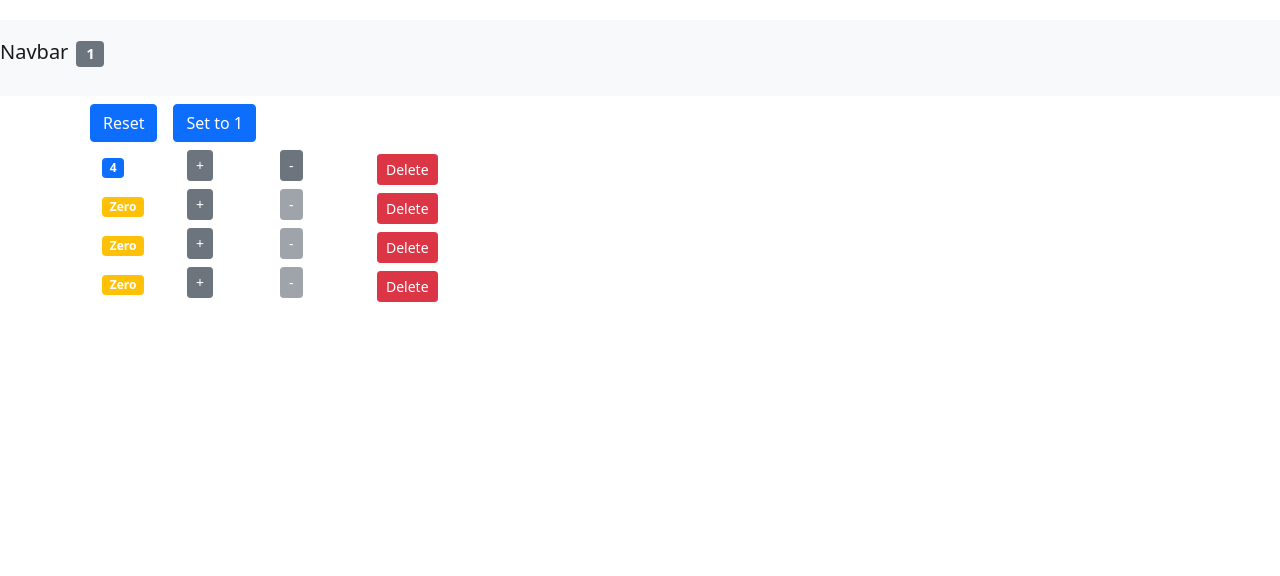
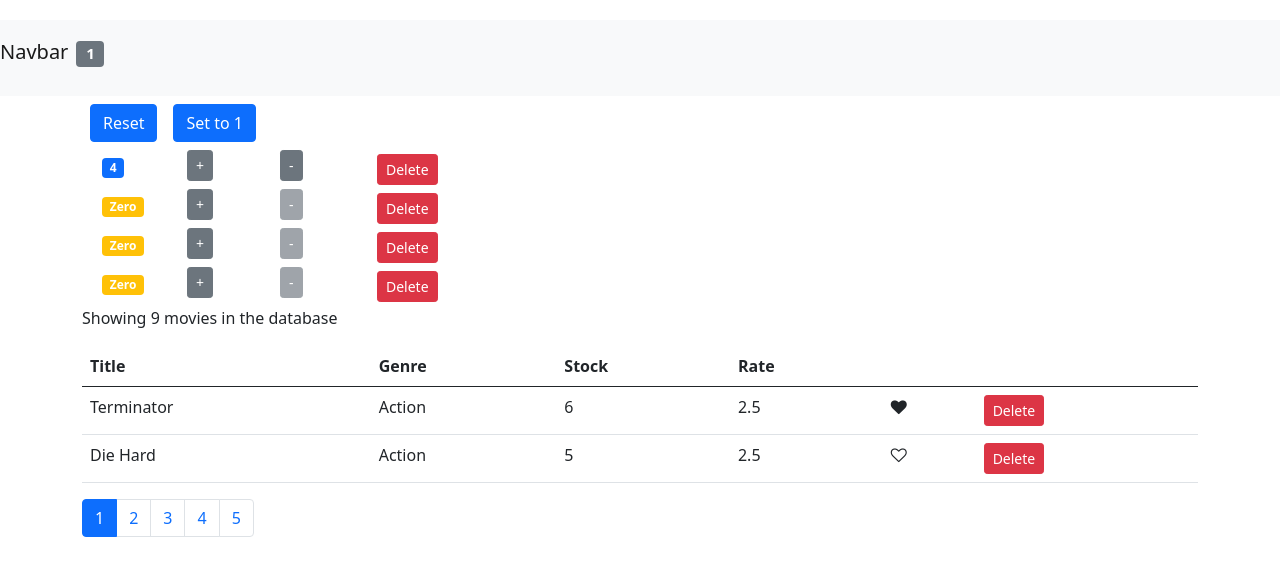
Before and after one commit to abhi886/react-library-management-system, a React (Create React App) app: page / in a window 1280 px wide. Shown: the top 576 px of the page. Built offline with nearby package versions, Linux system fonts and the light colour scheme.

Commit message:
Pagination - Pagination Data

```diff
--- a/package.json
+++ b/package.json
@@ -8,6 +8,7 @@
     "@testing-library/user-event": "^12.8.3",
     "bootstrap": "^5.0.1",
     "font-awesome": "^4.7.0",
+    "lodash": "^4.17.21",
     "react": "^17.0.2",
     "react-dom": "^17.0.2",
     "react-scripts": "4.0.3",
--- a/src/App.js
+++ b/src/App.js
@@ -1,6 +1,7 @@
 import React, { Component } from 'react';
 import NavBar from './components/navbar';
 import Counters from './components/counters';
+import Movies from './components/movies';
 
 import './App.css';
 
@@ -74,6 +75,7 @@ console.log('App-Renderd');
       onDecrement={this.handleDecrement}
        />
     </main>
+    <Movies />
     </>
   )};
 }
--- /dev/null
+++ b/src/components/common/like.jsx
@@ -0,0 +1,17 @@
+import React from "react";
+
+const Like = (props) => {
+  let classes = "fa fa-heart";
+  if (!props.liked) classes += "-o";
+
+  return (
+    <i
+      style={{ cursor: "pointer" }}
+      onClick={props.onClick}
+      className={classes}
+      aria-hidden='true'
+    ></i>
+  );
+};
+
+export default Like;
--- /dev/null
+++ b/src/components/common/pagination.jsx
@@ -0,0 +1,28 @@
+import React from "react";
+import _ from "lodash";
+
+const Pagination = (props) => {
+  const { itemsCount, pageSize, currentPage, onPageChange } = props;
+  console.log(currentPage);
+  const pagesCount = Math.ceil(itemsCount / pageSize);
+  if (pagesCount === 1) return null;
+  const pages = _.range(1, pagesCount + 1);
+  return (
+    <nav>
+      <ul className='pagination'>
+        {pages.map((page) => (
+          <li
+            key={page}
+            className={page === currentPage ? "page-item active" : "page-item"}
+          >
+            <a className='page-link' onClick={() => onPageChange(page)}>
+              {page}
+            </a>
+          </li>
+        ))}
+      </ul>
+    </nav>
+  );
+};
+
+export default Pagination;
--- a/src/components/movies.jsx
+++ b/src/components/movies.jsx
@@ -1,23 +1,46 @@
-import React, { Component } from 'react';
+import React, { Component } from "react";
 import { getMovies } from "../services/fakeMovieService";
+import Like from "./common/like";
+import Pagination from "./common/pagination";
+import { paginate } from "../utils/paginate";
 
 class Movies extends Component {
   state = {
-        movies : getMovies(),
-     }
+    movies: getMovies(),
+    pageSize: 2,
+    currentPage: 1,
+  };
 
-     handleDelete = (movie) =>{
-        const movies = this.state.movies.filter(m=> m._id !== movie._id);
-        this.setState({  movies });
-     }
+  handleDelete = (movie) => {
+    const movies = this.state.movies.filter((m) => m._id !== movie._id);
+    this.setState({ movies });
+  };
+
+  handleLike = (movie) => {
+    const movies = [...this.state.movies];
+    const index = movies.indexOf(movie);
+    movies[index] = { ...movies[index] };
+    movies[index].liked = !movies[index].liked;
+    this.setState({ movies });
+  };
+
+  handlePageChange = (page) => {
+    this.setState({ currentPage: page });
+  };
+
   render() {
     const { length: count } = this.state.movies;
-        if (count === 0 ) return <p>No movies in the database.</p>
+    const { pageSize, currentPage, movies: allMovies } = this.state;
+
+    if (count === 0) return <p>No movies in the database.</p>;
+
+    const movies = paginate(allMovies, currentPage, pageSize);
 
     return (
       <>
+        <div className='container'>
           <p>Showing {this.state.movies.length} movies in the database</p>
-            <table class="table">
+          <table className='table'>
             <thead>
               <tr>
                 <th>Title</th>
@@ -25,19 +48,42 @@ class Movies extends Component {
                 <th>Stock</th>
                 <th>Rate</th>
                 <th></th>
+
+                <th></th>
               </tr>
             </thead>
             <tbody>
-      {this.state.movies.map (movie =>
+              {movies.map((movie) => (
                 <tr key={movie._id}>
                   <td>{movie.title}</td>
                   <td> {movie.genre.name}</td>
                   <td>{movie.numberInStock}</td>
-          <td> { movie.dailyRentalRate}</td>
-          <td><button onClick={() => this.handleDelete(movie)} className="btn btn-danger btn-sm">Delete</button></td>
-          </tr>) }
+                  <td> {movie.dailyRentalRate}</td>
+                  <td>
+                    <Like
+                      liked={movie.liked}
+                      onClick={() => this.handleLike(movie)}
+                    />
+                  </td>
+                  <td>
+                    <button
+                      onClick={() => this.handleDelete(movie)}
+                      className='btn btn-danger btn-sm'
+                    >
+                      Delete
+                    </button>
+                  </td>
+                </tr>
+              ))}
             </tbody>
           </table>
+          <Pagination
+            itemsCount={count}
+            currentPage={currentPage}
+            pageSize={pageSize}
+            onPageChange={this.handlePageChange}
+          />
+        </div>
       </>
     );
   }
--- a/src/services/fakeMovieService.js
+++ b/src/services/fakeMovieService.js
@@ -7,7 +7,8 @@ const movies = [
     genre: { _id: "5b21ca3eeb7f6fbccd471818", name: "Action" },
     numberInStock: 6,
     dailyRentalRate: 2.5,
-    publishDate: "2018-01-03T19:04:28.809Z"
+    publishDate: "2018-01-03T19:04:28.809Z",
+    liked: "true"
   },
   {
     _id: "5b21ca3eeb7f6fbccd471816",
--- /dev/null
+++ b/src/utils/paginate.js
@@ -0,0 +1,8 @@
+import _ from "lodash";
+
+export function paginate(items, pageNumber, pageSize) {
+  const startIndex = (pageNumber - 1) * pageSize;
+  return _(items).slice(startIndex).take(pageSize).value();
+  // _.slice(items, startIndex)
+  // _.take()
+}
```
Lines whose indentation alone changed are shown as unchanged.
